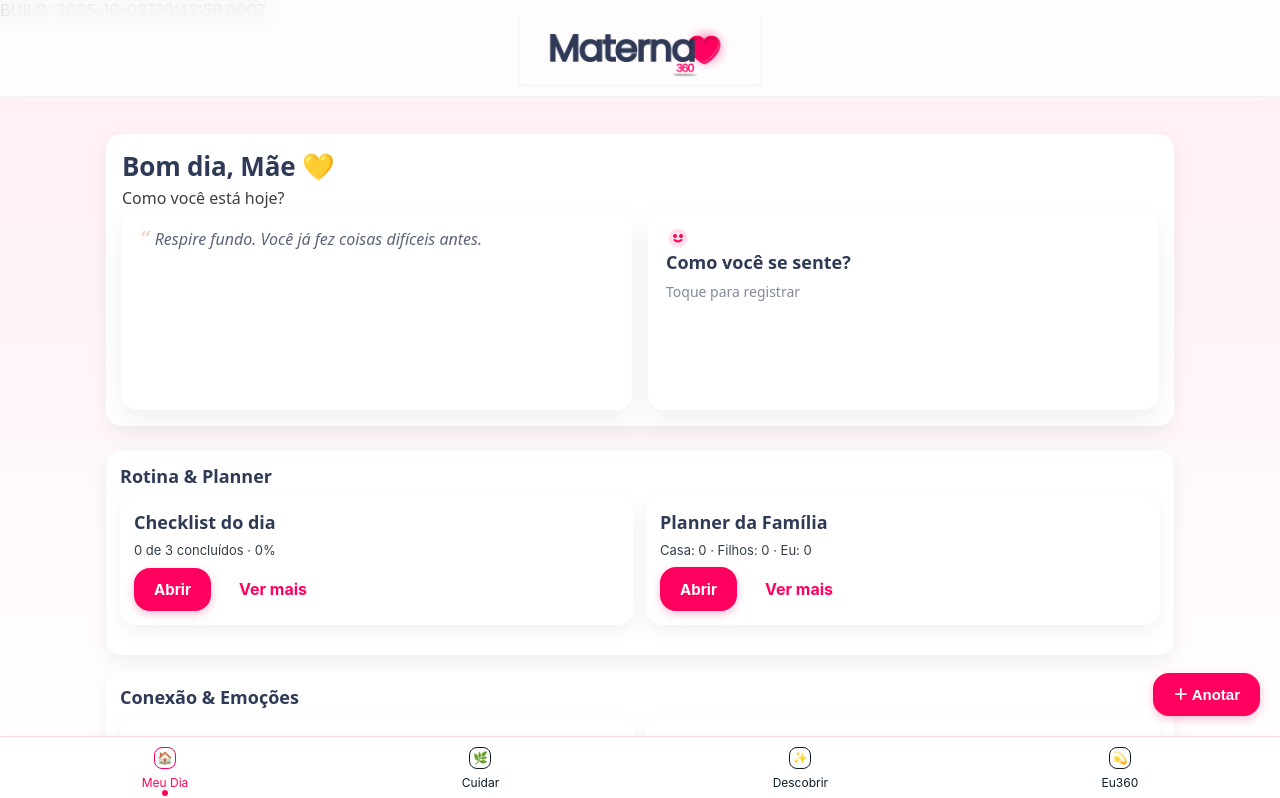
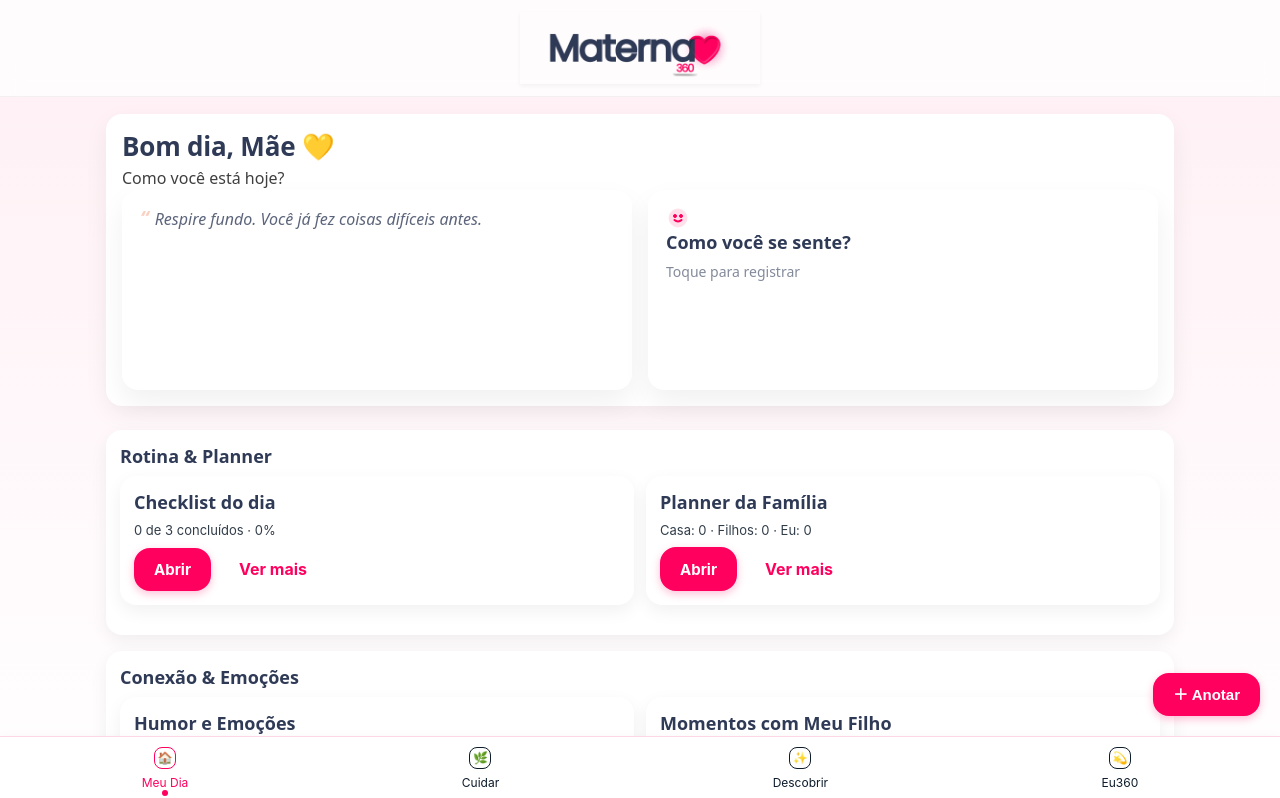
Before and after one commit to simonebrusco/materna360, a Next.js app: page / in a window 1280 px wide. Shown: the top 798 px of the page. Built offline with nearby package versions, Linux system fonts and the light colour scheme.

Commit message:
Remove build stamp for clean SSR-safe layout (#125)
cgen-1e2579361e4a41a8800be5faa4d7b289

Co-authored-by: Builder.io <builder-bot@builder.io>

```diff
--- a/app/layout.jsx
+++ b/app/layout.jsx
@@ -80,7 +80,6 @@ export default function RootLayout({ children }) {
         )}
       </head>
       <body className="bg-gray-50 text-gray-900 antialiased">
-        <div data-build-stamp className="sr-only">BUILD: {new Date().toISOString()}</div>
         <DevErrorSuppressor />
         <ClientMigrator />
         {/* <AnalyticsBinder /> */}
```
